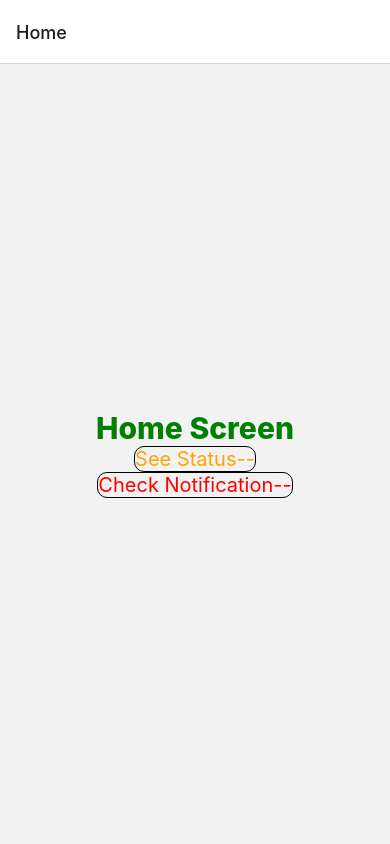
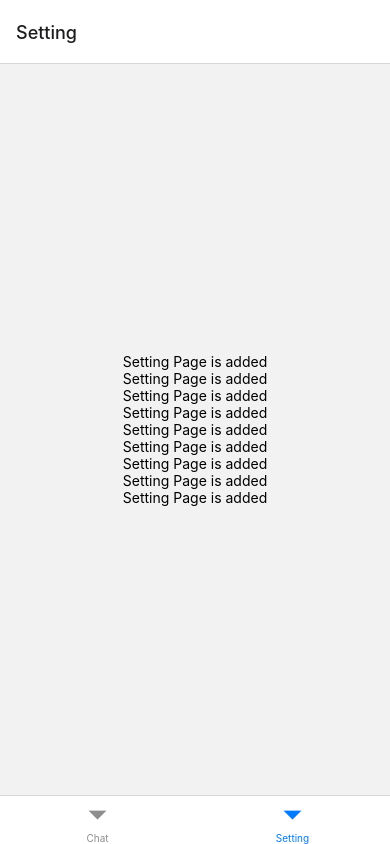
Before and after one commit to shiv9161/React-Native-First-Project, a React Native app: screen /Setting in a window 390 px wide. Built offline with nearby package versions, Linux system fonts and the light colour scheme.

Commit message:
adding tab based navigation

```diff
--- a/App.tsx
+++ b/App.tsx
@@ -1,9 +1,11 @@
 import React from 'react'
-import StackNavigation from './StackNavigation'
+// import StackNavigation from './StackNavigation'
+import TabBased from './TabBased'
 
 const App = () => {
   return (
-    <StackNavigation />
+    // <StackNavigation />
+    <TabBased />
   )
 }
 
--- /dev/null
+++ b/Chat.js
@@ -0,0 +1,21 @@
+import React from 'react'
+import { View, Text } from 'react-native';
+
+
+const Chat = () => {
+  return (
+    <View style={{ flex: 1, alignItems: 'center', justifyContent: 'center' }}>
+    <Text>Chat1 Page is added</Text>
+    <Text>Chat2 Page is added</Text>
+    <Text>Chat3 Page is added</Text>
+    <Text>Chat1 Page is added</Text>
+    <Text>Chat2 Page is added</Text>
+    <Text>Chat3 Page is added</Text>
+    <Text>Chat1 Page is added</Text>
+    <Text>Chat2 Page is added</Text>
+    <Text>Chat3 Page is added</Text>
+    </View>
+  )
+}
+
+export default Chat
--- a/Home.js
+++ b/Home.js
@@ -34,7 +34,8 @@ const style = StyleSheet.create({
         color: 'orange',
         borderColor: 'black',
         borderWidth: 1,
-        borderRadius: 10
+        borderRadius: 5,
+        marginTop: 20
     },
     notifiHead:{
         color: 'red',
--- /dev/null
+++ b/Setting.js
@@ -0,0 +1,21 @@
+import React from 'react'
+import { View, Text } from 'react-native';
+
+
+const Setting = () => {
+  return (
+    <View style={{ flex: 1, alignItems: 'center', justifyContent: 'center' }}>
+    <Text>Setting Page is added</Text>
+    <Text>Setting Page is added</Text>
+    <Text>Setting Page is added</Text>
+    <Text>Setting Page is added</Text>
+    <Text>Setting Page is added</Text>
+    <Text>Setting Page is added</Text>
+    <Text>Setting Page is added</Text>
+    <Text>Setting Page is added</Text>
+    <Text>Setting Page is added</Text>
+    </View>
+  )
+}
+
+export default Setting
--- /dev/null
+++ b/TabBased.js
@@ -0,0 +1,18 @@
+import * as React from 'react';
+import { NavigationContainer } from '@react-navigation/native';
+import { createBottomTabNavigator } from '@react-navigation/bottom-tabs';
+import Setting from './Setting';
+import Chat from './Chat';
+
+const Tab = createBottomTabNavigator();
+
+export default function TabBased() {
+  return (
+    <NavigationContainer>
+      <Tab.Navigator>
+        <Tab.Screen name="Chat" component={Chat} />
+        <Tab.Screen name="Setting" component={Setting} />
+      </Tab.Navigator>
+    </NavigationContainer>
+  );
+}
--- a/package.json
+++ b/package.json
@@ -10,6 +10,7 @@
     "test": "jest"
   },
   "dependencies": {
+    "@react-navigation/bottom-tabs": "^6.5.20",
     "@react-navigation/drawer": "^6.6.15",
     "@react-navigation/native": "^6.1.17",
     "@react-navigation/native-stack": "^6.9.26",
```
Also changed, not shown: 1 other file (tests, documents, lock files or other folders).
